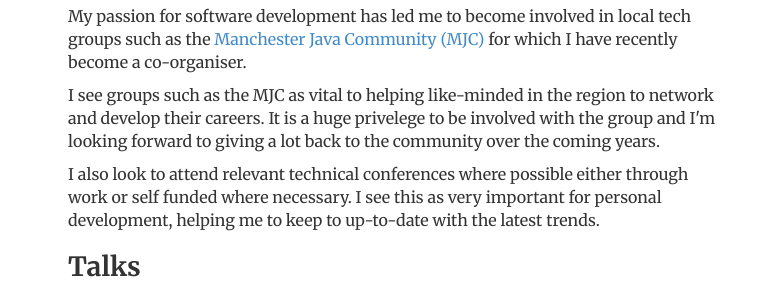
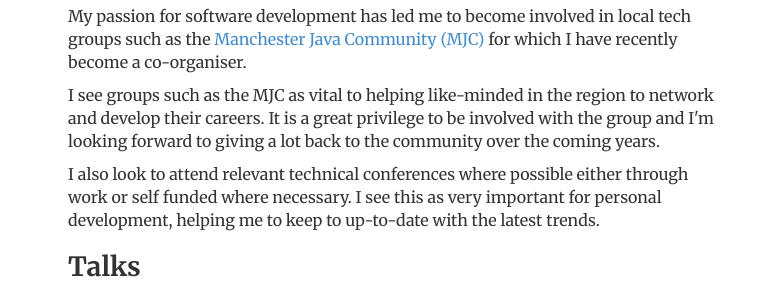
Before and after one commit to nickebbitt/nickebbitt.github.io, a Jekyll site: the page built from cv/index.html, in a window 1280 px wide. Shown: the part 1297-1590 px from the top of the page, without its empty margins (248-1031 px from the left). Built offline with Jekyll 4.4.1, drawn with Linux system fonts in a browser that asks for light colours.

Commit message:
fix type on CV

```diff
--- a/cv/index.html
+++ b/cv/index.html
@@ -134,7 +134,7 @@ description: Contact information for Nick Ebbitt, a Software Engineer living and
 
   <h2>Community</h2>
   <p>My passion for software development has led me to become involved in local tech groups such as the <a href="https://www.meetup.com/ManchesterUK-Java-Community/">Manchester Java Community (MJC)</a> for which I have recently become a co-organiser.</p>
-  <p>I see groups such as the MJC as vital to helping like-minded in the region to network and develop their careers. It is a huge privelege to be involved with the group and I'm looking forward to giving a lot back to the community over the coming years.</p>
+  <p>I see groups such as the MJC as vital to helping like-minded in the region to network and develop their careers. It is a great privilege to be involved with the group and I'm looking forward to giving a lot back to the community over the coming years.</p>
   <p>I also look to attend relevant technical conferences where possible either through work or self funded where necessary. I see this as very important for personal development, helping me to keep to up-to-date with the latest trends.</p>
 
   <h2>Talks</h2>
```
